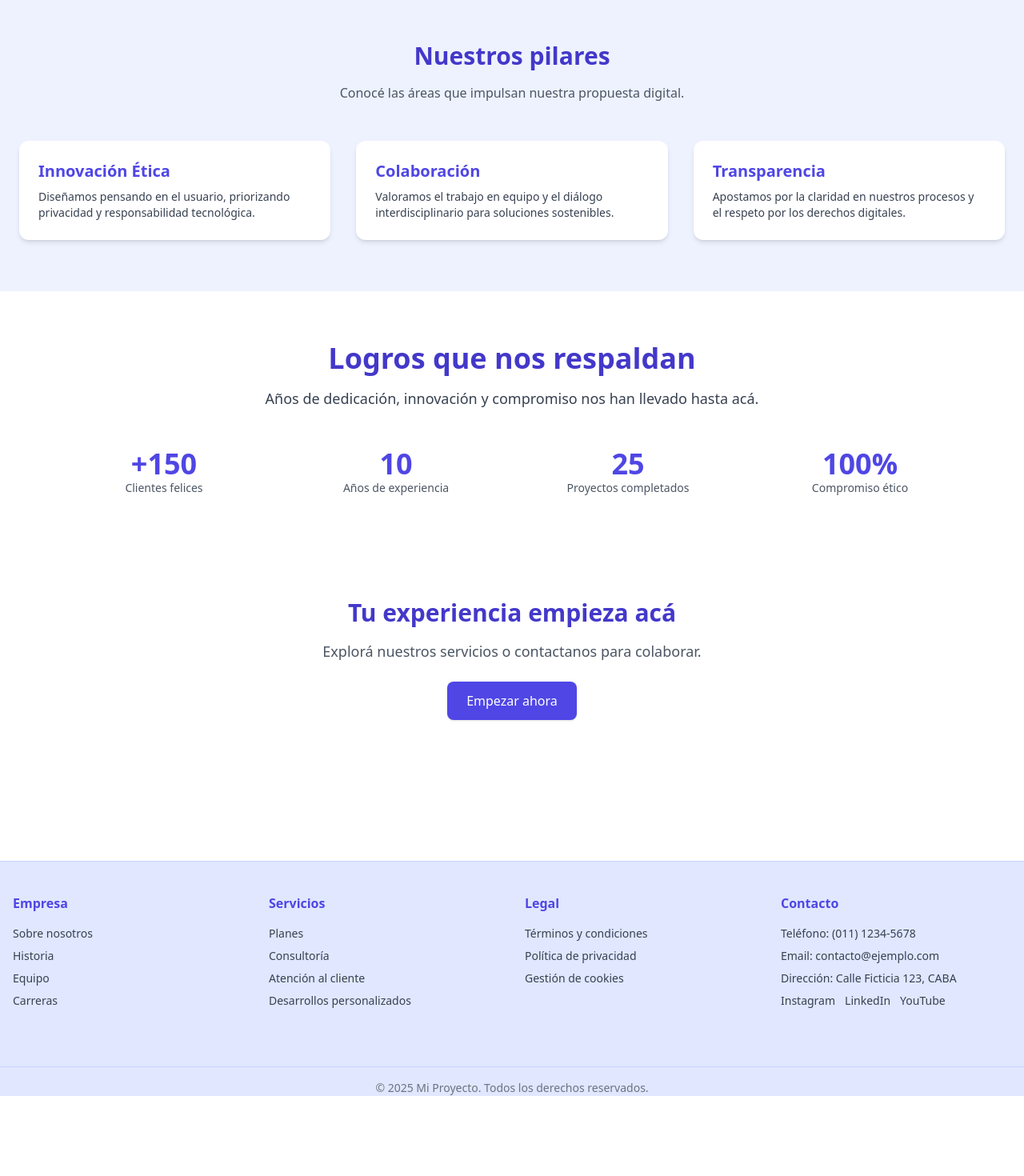
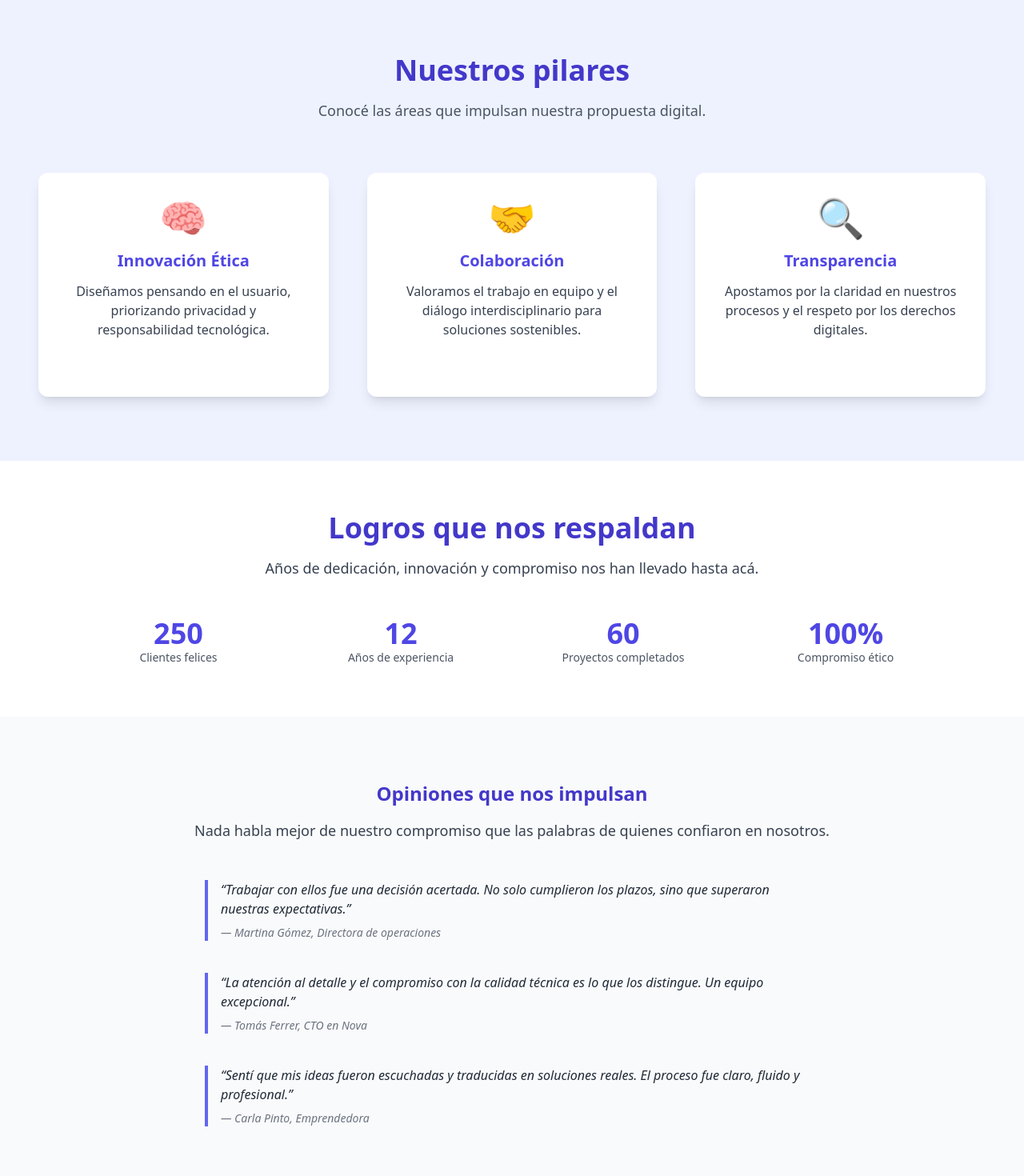
Before and after one commit to alanberns/ViteApp, a React (Vite) app in the folder vite-app/: page / in a window 1280 px wide. Shown: the part 1120-2590 px from the top of the page at 80% size. Before the commit the page ends 2490 px from the top, so only its background shows below. Built offline with nearby package versions, Linux system fonts and the light colour scheme.

Commit message:
servicios y contacto

```diff
--- a/vite-app/package.json
+++ b/vite-app/package.json
@@ -11,6 +11,7 @@
   },
   "dependencies": {
     "react": "^19.1.0",
+    "react-countup": "^6.5.3",
     "react-dom": "^19.1.0",
     "react-router-dom": "^7.6.3"
   },
--- a/vite-app/src/App.jsx
+++ b/vite-app/src/App.jsx
@@ -5,6 +5,7 @@ import Header from './components/layout/Header';
 import Footer from './components/layout/Footer';
 import Home from './pages/Home';
 import Servicios from './pages/Servicios';
+import Contacto from './pages/Contacto';
 
 function App() {
   const [count, setCount] = useState(0)
@@ -14,10 +15,11 @@ function App() {
       <div className="flex flex-col min-h-screen bg-white">
         <Header />
 
-        <main className="w-full mt-15 flex-grow py-16">
+        <main className="w-full flex-grow py-16">
           <Routes>
             <Route path="/" element={<Home />} />
             <Route path="/servicios" element={<Servicios />} />
+            <Route path="/contacto" element={<Contacto />} />
           </Routes>
         </main>
 
--- a/vite-app/src/components/layout/Header.jsx
+++ b/vite-app/src/components/layout/Header.jsx
@@ -27,7 +27,9 @@ export default function Header() {
           <Link to="/servicios" className="text-white hover:text-indigo-200 transition-colors">
             Servicios
           </Link>
-          <a href="#" className="text-white hover:text-indigo-200 transition-colors">Contacto</a>
+          <Link to="/contacto" className="text-white hover:text-indigo-200 transition-colors">
+            Contacto
+          </Link>
         </nav>
       </div>
 
@@ -38,9 +40,15 @@ export default function Header() {
         } md:hidden px-4 bg-indigo-600`}
       >
         <nav className="py-4 flex flex-col space-y-3">
-          <a href="/" className="text-white hover:text-indigo-200 transition">Inicio</a>
-          <a href="/servicios" className="text-white hover:text-indigo-200 transition">Servicios</a>
-          <a href="#" className="text-white hover:text-indigo-200 transition">Contacto</a>
+        <Link to="/" className="text-white hover:text-indigo-200 transition-colors">
+            Inicio
+          </Link>
+          <Link to="/servicios" className="text-white hover:text-indigo-200 transition-colors">
+            Servicios
+          </Link>
+          <Link to="/contacto" className="text-white hover:text-indigo-200 transition-colors">
+            Contacto
+          </Link>
         </nav>
       </div>
     </header>
--- /dev/null
+++ b/vite-app/src/pages/Contacto.jsx
@@ -0,0 +1,65 @@
+export default function Contacto() {
+    return (
+        <div className="w-full flex flex-col">
+            <section className="py-20 bg-indigo-50 text-gray-900">
+                <div className="max-w-3xl mx-auto px-6">
+                    <h2 className="text-4xl md:text-5xl font-bold text-indigo-700 mb-6 text-center">Contacto</h2>
+                    <p className="text-center text-gray-700 mb-12">
+                        ¿Tenés una idea, proyecto o simplemente querés saludar? Escribinos y te respondemos en breve.
+                    </p>
+
+                    <form className="bg-white shadow-lg rounded-xl p-8 space-y-6">
+                        <div>
+                            <label htmlFor="nombre" className="block text-sm font-medium text-gray-700 mb-1">
+                                Nombre
+                            </label>
+                            <input
+                                type="text"
+                                id="nombre"
+                                name="nombre"
+                                className="w-full border border-gray-300 rounded-lg px-4 py-2 focus:outline-none focus:ring-2 focus:ring-indigo-500"
+                                placeholder="Tu nombre completo"
+                                required
+                            />
+                        </div>
+
+                        <div>
+                            <label htmlFor="email" className="block text-sm font-medium text-gray-700 mb-1">
+                                Email
+                            </label>
+                            <input
+                                type="email"
+                                id="email"
+                                name="email"
+                                className="w-full border border-gray-300 rounded-lg px-4 py-2 focus:outline-none focus:ring-2 focus:ring-indigo-500"
+                                placeholder="nombre@correo.com"
+                                required
+                            />
+                        </div>
+
+                        <div>
+                            <label htmlFor="mensaje" className="block text-sm font-medium text-gray-700 mb-1">
+                                Mensaje
+                            </label>
+                            <textarea
+                                id="mensaje"
+                                name="mensaje"
+                                rows="5"
+                                className="w-full border border-gray-300 rounded-lg px-4 py-2 focus:outline-none focus:ring-2 focus:ring-indigo-500"
+                                placeholder="Contanos en qué podemos ayudarte..."
+                                required
+                            />
+                        </div>
+
+                        <button
+                            type="submit"
+                            className="w-full bg-indigo-600 text-white py-3 rounded-lg hover:bg-indigo-500 transition"
+                        >
+                            Enviar mensaje
+                        </button>
+                    </form>
+                </div>
+            </section>
+        </div>
+    );
+}
--- a/vite-app/src/pages/Home.jsx
+++ b/vite-app/src/pages/Home.jsx
@@ -1,6 +1,34 @@
 import { Link } from "react-router-dom";
+import CountUp from 'react-countup';
+import { Swiper, SwiperSlide } from 'swiper/react';
+import { Navigation } from 'swiper/modules';
+import 'swiper/css';
+import 'swiper/css/navigation';
 
 export default function Home() {
+  const proyectos = [
+    {
+      titulo: "Plataforma de E-learning",
+      descripcion: "Sistema interactivo de formación online con analítica integrada para instituciones educativas.",
+      imagen: "https://via.placeholder.com/300x200?text=E-learning",
+    },
+    {
+      titulo: "App de Gestión Médica",
+      descripcion: "Aplicación móvil para turnos, historia clínica y seguimiento remoto de pacientes.",
+      imagen: "https://via.placeholder.com/300x200?text=Gestión+Médica",
+    },
+    {
+      titulo: "Sistema de Logística Inteligente",
+      descripcion: "Dashboard web para trazabilidad y optimización de rutas logísticas en tiempo real.",
+      imagen: "https://via.placeholder.com/300x200?text=Logística",
+    },
+    {
+      titulo: "Portal Financiero Ético",
+      descripcion: "Plataforma que fomenta la transparencia financiera con reportes accesibles y visuales.",
+      imagen: "https://via.placeholder.com/300x200?text=Finanzas",
+    },
+  ];
+
   return (
     <div className="w-full flex flex-col">
       {/* Sección de bienvenida */}
@@ -9,7 +37,7 @@ export default function Home() {
         {/* Logo grande lado izquierdo */}
         <div className="flex flex-col items-center md:items-center text-center">
           <div className="text-7xl md:text-8xl font-extrabold tracking-tight text-indigo-600">&lt;/&gt;</div>
-          <div className="text-5xl md:text-6xl font-semibold text-indigo-600">AB</div>
+          <div className="text-5xl md:text-6xl font-semibold text-indigo-600">A-B</div>
         </div>
 
         {/* Texto lado derecho */}
@@ -27,7 +55,7 @@ export default function Home() {
 
 
       {/* Sección 2: Información / Destacados */}
-      <section className="py-16 bg-indigo-50 px-6 text-gray-800">
+      <section className="py-16 bg-white px-6 text-gray-800">
         <div className="max-w-5xl mx-auto">
           <h2 className="text-3xl font-semibold text-indigo-700 mb-6">¿Qué hacemos?</h2>
           <p className="text-lg">
@@ -37,38 +65,44 @@ export default function Home() {
       </section>
 
       {/* Sección : Pilares */}
-      <section className="py-16 px-6 bg-indigo-50">
-        <div className="max-w-6xl mx-auto text-center mb-12">
-          <h2 className="text-3xl font-semibold text-indigo-700">Nuestros pilares</h2>
-          <p className="text-gray-600 mt-4">Conocé las áreas que impulsan nuestra propuesta digital.</p>
+      <section className="py-20 px-6 bg-indigo-50">
+        <div className="max-w-7xl mx-auto px-6">
+          <div className="max-w-6xl mx-auto text-center mb-16">
+            <h2 className="text-4xl font-bold text-indigo-700 mb-4">Nuestros pilares</h2>
+            <p className="text-gray-600 mt-4 text-lg">Conocé las áreas que impulsan nuestra propuesta digital.</p>
           </div>
 
-        <div className="grid grid-cols-1 sm:grid-cols-2 lg:grid-cols-3 gap-8">
+          <div className="grid grid-cols-1 sm:grid-cols-2 lg:grid-cols-3 gap-12">
             {/* Card 1 */}
-          <div className="bg-white shadow-md rounded-xl p-6 transition hover:shadow-lg">
-            <h3 className="text-xl font-bold text-indigo-600 mb-2">Innovación Ética</h3>
-            <p className="text-gray-700 text-sm">
+            <div className="bg-white shadow-lg rounded-xl p-8 flex flex-col items-center text-center min-h-[280px] transition hover:shadow-xl">
+              <div className="text-5xl mb-4">🧠</div>
+              <h3 className="text-xl font-bold text-indigo-600 mb-3">Innovación Ética</h3>
+              <p className="text-gray-700 text-base">
                 Diseñamos pensando en el usuario, priorizando privacidad y responsabilidad tecnológica.
               </p>
             </div>
 
             {/* Card 2 */}
-          <div className="bg-white shadow-md rounded-xl p-6 transition hover:shadow-lg">
-            <h3 className="text-xl font-bold text-indigo-600 mb-2">Colaboración</h3>
-            <p className="text-gray-700 text-sm">
+            <div className="bg-white shadow-lg rounded-xl p-8 flex flex-col items-center text-center min-h-[280px] transition hover:shadow-xl">
+              <div className="text-5xl mb-4">🤝</div>
+              <h3 className="text-xl font-bold text-indigo-600 mb-3">Colaboración</h3>
+              <p className="text-gray-700 text-base">
                 Valoramos el trabajo en equipo y el diálogo interdisciplinario para soluciones sostenibles.
               </p>
             </div>
 
             {/* Card 3 */}
-          <div className="bg-white shadow-md rounded-xl p-6 transition hover:shadow-lg">
-            <h3 className="text-xl font-bold text-indigo-600 mb-2">Transparencia</h3>
-            <p className="text-gray-700 text-sm">
+            <div className="bg-white shadow-lg rounded-xl p-8 flex flex-col items-center text-center min-h-[280px] transition hover:shadow-xl">
+              <div className="text-5xl mb-4">🔍</div>
+              <h3 className="text-xl font-bold text-indigo-600 mb-3">Transparencia</h3>
+              <p className="text-gray-700 text-base">
                 Apostamos por la claridad en nuestros procesos y el respeto por los derechos digitales.
               </p>
             </div>
           </div>
+        </div>
       </section>
+
 
       {/* Sección de estadísticas */}
       <section className="bg-white py-16 px-6 md:px-20 text-gray-900">
@@ -79,28 +113,64 @@ export default function Home() {
           </p>
         </div>
 
-        <div className="grid grid-cols-2 md:grid-cols-4 gap-10 text-center">
+        <div className="grid grid-cols-2 md:grid-cols-4 gap-10 text-center max-w-7xl mx-auto px-6">
           <div>
-            <p className="text-4xl font-bold text-indigo-600">+150</p>
+            <p className="text-4xl font-bold text-indigo-600">
+              <CountUp start={0} end={250} duration={2.5} enableScrollSpy scrollSpyOnce />
+            </p>
             <p className="text-sm text-gray-600">Clientes felices</p>
           </div>
           <div>
-            <p className="text-4xl font-bold text-indigo-600">10</p>
+            <p className="text-4xl font-bold text-indigo-600">
+              <CountUp start={0} end={12} duration={2.5} enableScrollSpy scrollSpyOnce />
+            </p>
             <p className="text-sm text-gray-600">Años de experiencia</p>
           </div>
           <div>
-            <p className="text-4xl font-bold text-indigo-600">25</p>
+            <p className="text-4xl font-bold text-indigo-600">
+              <CountUp start={0} end={60} duration={2.5} enableScrollSpy scrollSpyOnce />
+            </p>
             <p className="text-sm text-gray-600">Proyectos completados</p>
           </div>
           <div>
-            <p className="text-4xl font-bold text-indigo-600">100%</p>
+            <p className="text-4xl font-bold text-indigo-600">
+              <CountUp start={0} end={100} duration={2.5} enableScrollSpy scrollSpyOnce />%
+            </p>
             <p className="text-sm text-gray-600">Compromiso ético</p>
           </div>
         </div>
       </section>
 
+      <section className="bg-gray-50 py-20 px-6 md:px-20 text-gray-900">
+        <div className="max-w-4xl mx-auto text-center mb-12">
+          <h3 className="text-2xl font-bold text-indigo-700 mb-4">Opiniones que nos impulsan</h3>
+          <p className="text-gray-700 text-base md:text-lg">
+            Nada habla mejor de nuestro compromiso que las palabras de quienes confiaron en nosotros.
+          </p>
+        </div>
 
-      {/* Sección 3: CTA o Testimonios (placeholder) */}
+        <div className="space-y-10 max-w-3xl mx-auto">
+          <blockquote className="border-l-4 border-indigo-500 pl-4 text-gray-800 italic">
+            “Trabajar con ellos fue una decisión acertada. No solo cumplieron los plazos, sino que superaron nuestras expectativas.”
+            <footer className="mt-2 text-gray-500 text-sm">— Martina Gómez, Directora de operaciones</footer>
+          </blockquote>
+
+          <blockquote className="border-l-4 border-indigo-500 pl-4 text-gray-800 italic">
+            “La atención al detalle y el compromiso con la calidad técnica es lo que los distingue. Un equipo excepcional.”
+            <footer className="mt-2 text-gray-500 text-sm">— Tomás Ferrer, CTO en Nova</footer>
+          </blockquote>
+
+          <blockquote className="border-l-4 border-indigo-500 pl-4 text-gray-800 italic">
+            “Sentí que mis ideas fueron escuchadas y traducidas en soluciones reales. El proceso fue claro, fluido y profesional.”
+            <footer className="mt-2 text-gray-500 text-sm">— Carla Pinto, Emprendedora</footer>
+          </blockquote>
+        </div>
+      </section>
+
+      {/* Sección : Proyectos destacados */}
+
+
+      {/* Sección 3: Accion, ir a servicios */}
       <section className="py-16 bg-white px-6 text-center">
         <div className="max-w-4xl mx-auto">
           <h2 className="text-3xl font-semibold text-indigo-700 mb-4">Tu experiencia empieza acá</h2>
```
Also changed, not shown: vite-app/src/pages/Servicios.jsx (+59 -5 lines), 1 other file (tests, documents, lock files or other folders). Lines whose indentation alone changed are shown as unchanged.
